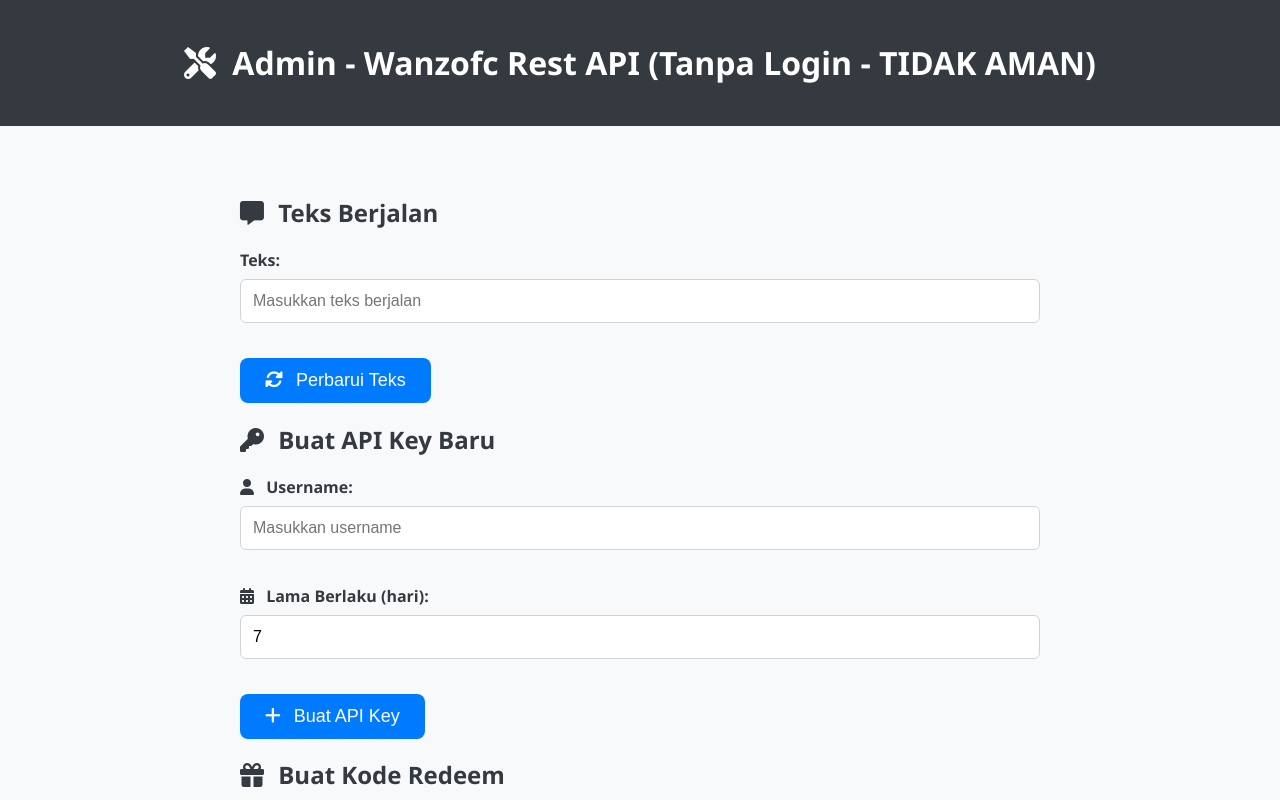
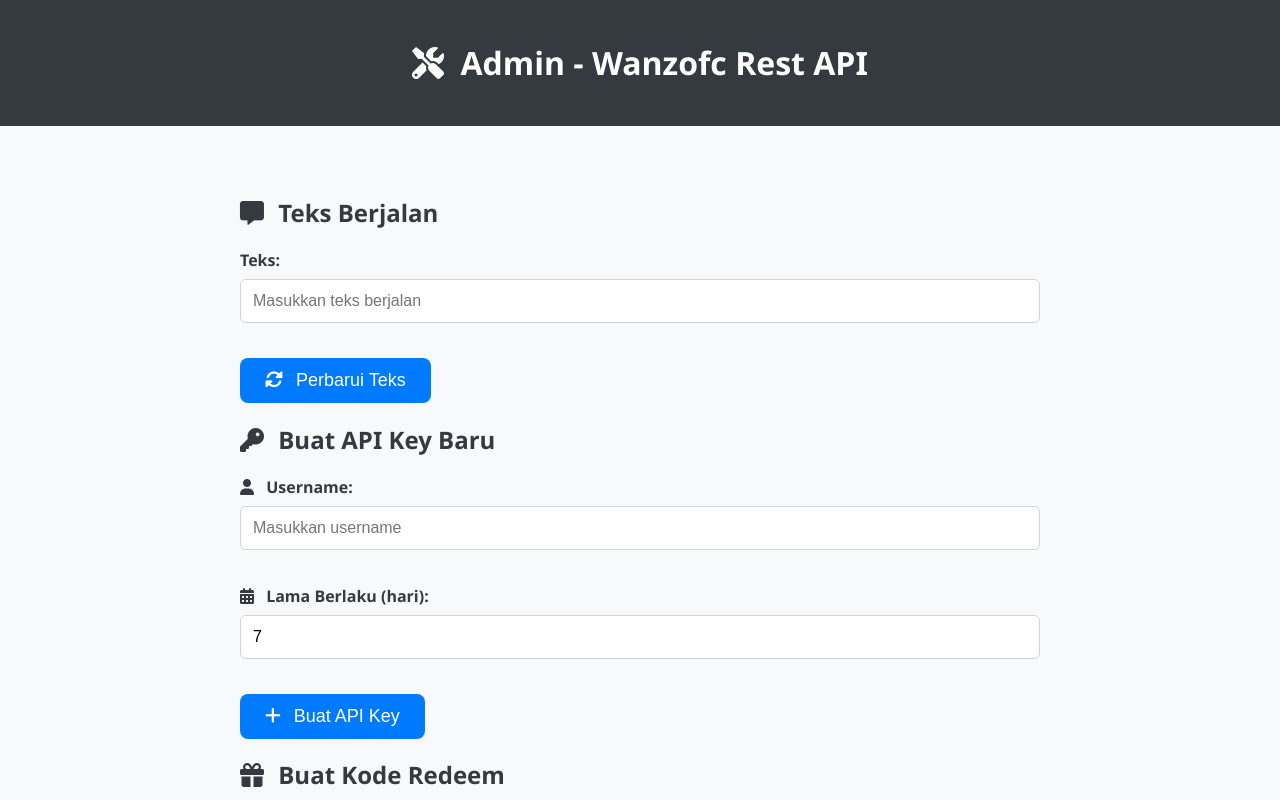
Before and after one commit to wulandari-tech/Lookup, a website: page admin.html in a window 1280 px wide. Shown: the top 800 px of the page. Drawn offline with Linux system fonts and the light colour scheme; some packages are replaced by stand-ins of ours; no server answers; a script that the page names is missing.

Commit message:
Update admin.html

```diff
--- a/admin.html
+++ b/admin.html
@@ -3,7 +3,7 @@
 <head>
     <meta charset="UTF-8">
     <meta name="viewport" content="width=device-width, initial-scale=1.0">
-    <title>Admin - Wanzofc Rest API (Tanpa Login - TIDAK AMAN)</title>
+    <title>Admin - Wanzofc Rest API </title>
     <link rel="stylesheet" href="https://cdnjs.cloudflare.com/ajax/libs/font-awesome/6.0.0/css/all.min.css" integrity="sha512-9usAa10IRO0HhonpyAIVpjrylPvoDwiPUiKdWk5t3PyolY1cOd4DSE0Ga+ri4AuTroPR5aQvXU9xC6qOPnzFeg==" crossorigin="anonymous" referrerpolicy="no-referrer" />
     <script src="https://cdn.jsdelivr.net/npm/sweetalert2@11"></script>
     <style>
@@ -139,7 +139,7 @@
 </head>
 <body>
     <header class="header">
-        <h1><i class="fas fa-tools"></i> Admin - Wanzofc Rest API (Tanpa Login - TIDAK AMAN)</h1>
+        <h1><i class="fas fa-tools"></i> Admin - Wanzofc Rest API</h1>
     </header>
 
     <div class="container">
```
